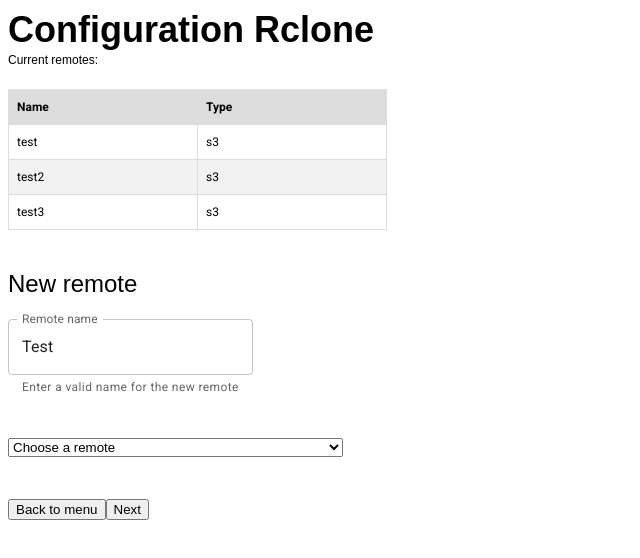
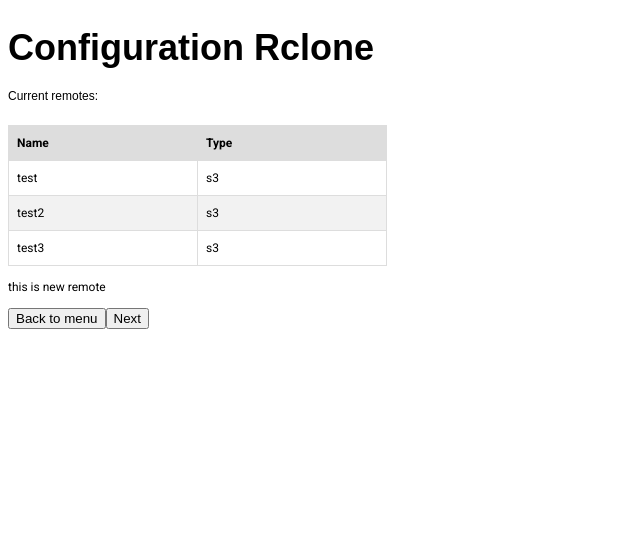
Before and after one commit to JustinMingo/Rclone-config-mock-up, a React (Create React App) app: page / in a window 1280 px wide. Both pictures are taken after a click on the button "New remote". Shown: the top 558 px of the page, without its empty margins (0-640 px from the left). Built offline with nearby package versions, Linux system fonts and the light colour scheme.

Commit message:
initial commit

```diff
--- a/package.json
+++ b/package.json
@@ -13,7 +13,6 @@
     "@emotion/styled": "11.10.5",
     "@mui/base": "5.0.0-alpha.111",
     "@mui/material": "5.11.1",
-    "jotai": "https://pkg.csb.dev/pmndrs/jotai/commit/2d0d4ad9/jotai",
     "react": "17.0.2",
     "react-dom": "17.0.2",
     "react-scripts": "4.0.0",
--- a/src/App.tsx
+++ b/src/App.tsx
@@ -6,14 +6,12 @@
 import NewRemoteOptions from "./NewRemoteOptions";
 import "./NewRemoteOptionsMenu.css";
 import BasicTextField from "./BasicTextField";
+import NewRemote from "./NewRemote";
+import EditRemote from "./EditRemote";
 
 const options = [
   "New remote", // I CHANGED THE ORDER HERE!!
-  "Edit existing remote",
-  "Delete remote",
-  "Rename remote",
-  "Copy remote",
-  "Set configuration password"
+  "Edit existing remote"
 ];
 
 const remotes = [
@@ -36,30 +34,19 @@
       <CurrentRemotes remotes={remotes} />
       {selectedOption ? (
         <div>
-          <h2
-            style={{
-              fontFamily: "Arial",
-              marginTop: "40px",
-              marginBottom: "40px"
-            }}
-          >
-            {selectedOption}
-            <div style={{ marginTop: "20px" }}>
-              <BasicTextField />
-              <select
-                className="NewRemoteOptionsMenu"
-                style={{ marginTop: "40px" }}
-              >
-                {NewRemoteOptions.map((option, index) => (
-                  <option key={index} value={option}>
-                    {option}
-                  </option>
-                ))}
-              </select>
-            </div>
-          </h2>
-          <button onClick={() => setSelectedOption(null)}>Back to menu</button>
-          <button>Next</button>
+          <React.Fragment>
+            {selectedOption === "New remote" ? (
+              <NewRemote />
+            ) : selectedOption === "Edit existing remote" ? (
+              <EditRemote />
+            ) : (
+              <div> No option selected </div>
+            )}
+            <button onClick={() => setSelectedOption(null)}>
+              Back to menu
+            </button>
+            <button>Next</button>
+          </React.Fragment>
         </div>
       ) : (
         <div className="option-menu">
--- /dev/null
+++ b/src/EditRemote.tsx
@@ -0,0 +1,10 @@
+import React from "react";
+import TextField from "@mui/material/TextField";
+
+export default function EditRemote() {
+  return (
+    <div>
+      <p>this is edit remote</p>
+    </div>
+  );
+}
--- /dev/null
+++ b/src/NewRemote.tsx
@@ -0,0 +1,10 @@
+import React from "react";
+import TextField from "@mui/material/TextField";
+
+export default function NewRemote() {
+  return (
+    <div>
+      <p>this is new remote</p>
+    </div>
+  );
+}
--- a/src/SettingsPage.css
+++ b/src/SettingsPage.css
@@ -6,7 +6,7 @@
   font-family: "Inter", sans-serif;
   font-weight: 700;
   font-size: 36px;
-  line-height: 1.2;
+  line-height: 2.2;
   margin: 0;
 }
 
@@ -15,8 +15,8 @@
   font-family: "Inter", sans-serif;
   font-weight: 400;
   font-size: 24px;
-  line-height: 1.2;
-  margin: 0;
+  line-height: 3.2;
+  margin: 30;
 }
 
 /* Body style */
```
